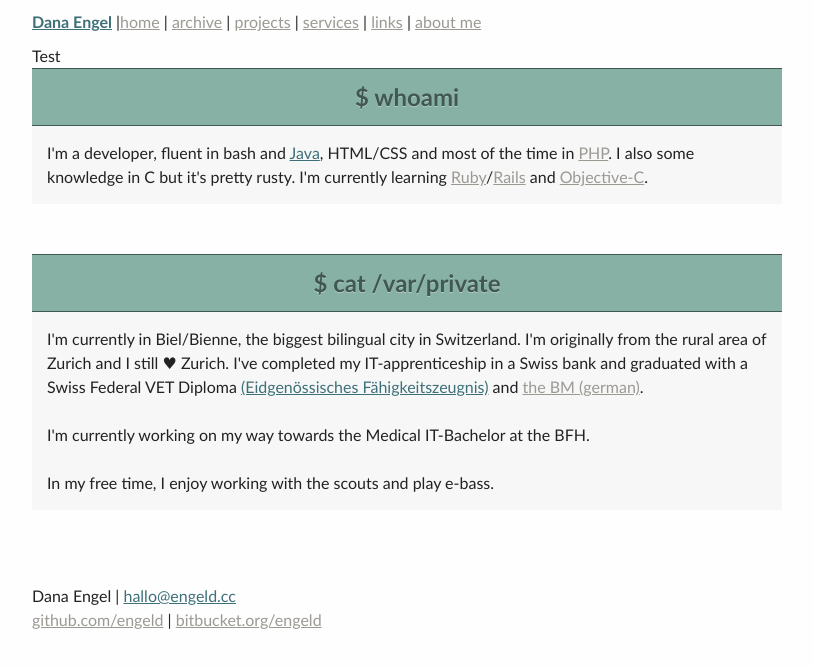
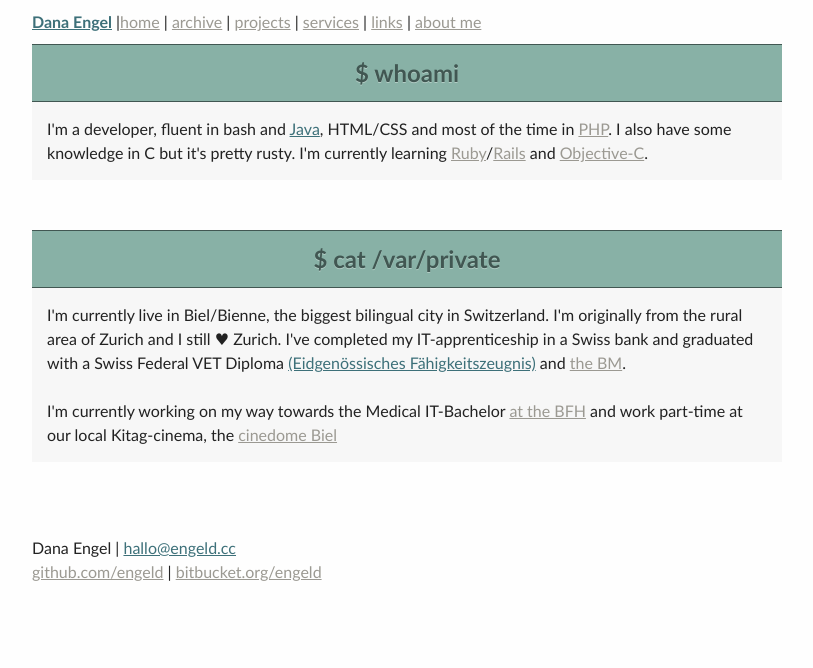
Before and after one commit to engeld/engeld.github.com, a Jekyll site: the page built from index.html, in a window 1280 px wide. Shown: the top 668 px of the page, without its empty margins (233-1046 px from the left). Built offline with Jekyll 4.4.1, drawn with Linux system fonts in a browser that asks for light colours.

Commit message:
update details about me

```diff
--- a/index.html
+++ b/index.html
@@ -2,19 +2,17 @@
 layout: default
 title: engeld's Blog
 ---
-  Test
   <div id="home">
     <h2>$ whoami</h3>
     <ul>
-      <li>I'm a developer, fluent in bash and <a href="https://en.wikipedia.org/wiki/Java_%28programming_language%29">Java</a>, HTML/CSS and most of the time in <a href="https://en.wikipedia.org/wiki/PHP">PHP</a>. I also some knowledge in C but it's pretty rusty. I'm currently learning <a href="https://en.wikipedia.org/wiki/Ruby_%28programming_language%29">Ruby</a>/<a href="https://en.wikipedia.org/wiki/Ruby_on_Rails">Rails</a> and <a href="https://en.wikipedia.org/wiki/Objective-C">Objective-C</a>.</li>
+      <li>I'm a developer, fluent in bash and <a href="https://en.wikipedia.org/wiki/Java_%28programming_language%29">Java</a>, HTML/CSS and most of the time in <a href="https://en.wikipedia.org/wiki/PHP">PHP</a>. I also have some knowledge in C but it's pretty rusty. I'm currently learning <a href="https://en.wikipedia.org/wiki/Ruby_%28programming_language%29">Ruby</a>/<a href="https://en.wikipedia.org/wiki/Ruby_on_Rails">Rails</a> and <a href="https://en.wikipedia.org/wiki/Objective-C">Objective-C</a>.</li>
     </ul>
 
     <h2>$ cat /var/private</h3>
     <ul>
-      <li>I'm currently in Biel/Bienne, the biggest bilingual city in Switzerland. I'm originally from the rural area of Zurich and I still ♥ Zurich. I've completed my IT-apprenticeship in a Swiss bank and graduated with a Swiss Federal VET Diploma <a href="https://de.wikipedia.org/wiki/Eidgen%C3%B6ssisches_F%C3%A4higkeitszeugnis">(Eidgenössisches Fähigkeitszeugnis)</a> and <a href="https://de.wikipedia.org/wiki/Berufsmaturit%C3%A4t">the BM (german)</a>.<br /><br/>
+      <li>I'm currently live in Biel/Bienne, the biggest bilingual city in Switzerland. I'm originally from the rural area of Zurich and I still ♥ Zurich. I've completed my IT-apprenticeship in a Swiss bank and graduated with a Swiss Federal VET Diploma <a href="https://de.wikipedia.org/wiki/Eidgen%C3%B6ssisches_F%C3%A4higkeitszeugnis">(Eidgenössisches Fähigkeitszeugnis)</a> and <a href="https://de.wikipedia.org/wiki/Berufsmaturit%C3%A4t">the BM</a>.<br /><br/>
 
-      I'm currently working on my way towards the Medical IT-Bachelor at the BFH.<br /><br />
-      In my free time, I enjoy working with the scouts and play e-bass.
+      I'm currently working on my way towards the Medical IT-Bachelor <a href="https://en.wikipedia.org/wiki/Bern_University_of_Applied_Sciences">at the BFH</a> and work part-time at our local Kitag-cinema, the <a href="https://www.kitag.com/en/theaters-and-information/cinedome/"> cinedome Biel</a>
       </li>
     </ul>
   </div>
```
